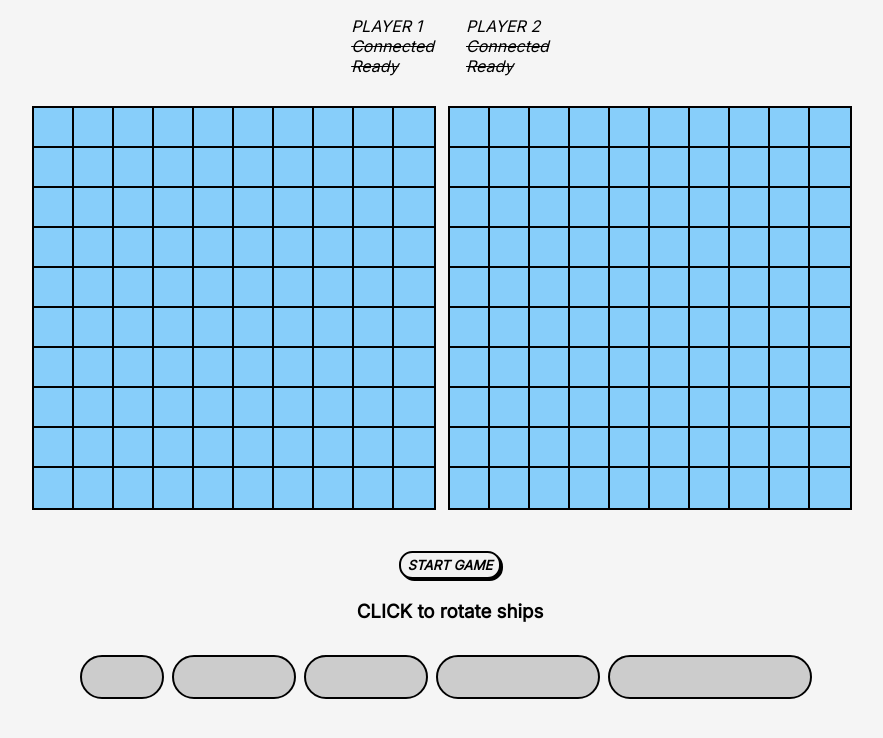
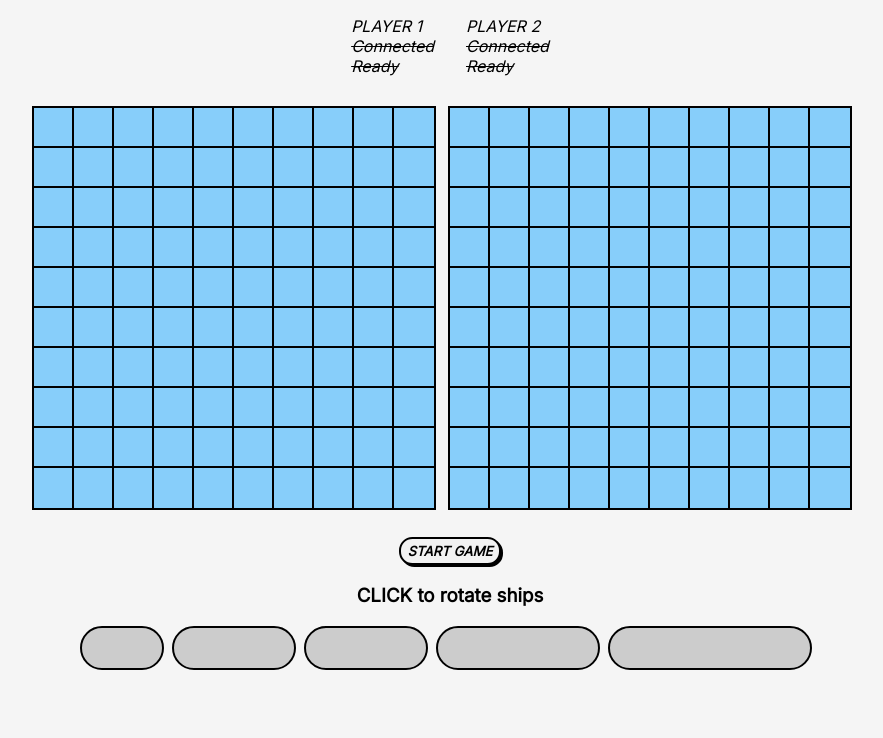
Before and after one commit to kumarpit/arcade, a website: page BATTLESHIPS - MULTIPLAYER/public/main-multi.html in a window 1280 px wide. Shown: the whole page, without its empty margins (190-1073 px from the left). Drawn offline with nearby package versions, Linux system fonts and the light colour scheme; no server answers.

Commit message:
completed!

```diff
--- a/BATTLESHIPS - MULTIPLAYER/public/style.css
+++ b/BATTLESHIPS - MULTIPLAYER/public/style.css
@@ -86,7 +86,7 @@ input {
     display: flex;
     flex-direction: column;
     align-items: center;
-    margin: 1em 0 0 0;
+    margin-top: 1em;
 }
 
 /* .connected span, .ready span{
@@ -225,10 +225,6 @@ button {
     margin: 2em 0;
 }
 
-#start{
-    display: none;
-}
-
 button:hover{
     cursor: pointer;
 }
@@ -240,7 +236,7 @@ button:active{
 
 h3{
     font-family: 'Inter';
-    margin-top: -0.3em;
+    margin: 1em 0 0 0;
 }
 
 /* .destroyer, .submarine, .battleship, .carrier, .cruiser{
@@ -385,3 +381,9 @@ h3{
         transform: scale(0);
     }
 }
+
+#start{
+    display: none;
+    padding: none;
+    margin: 1em 0 0 0;
+}
```
